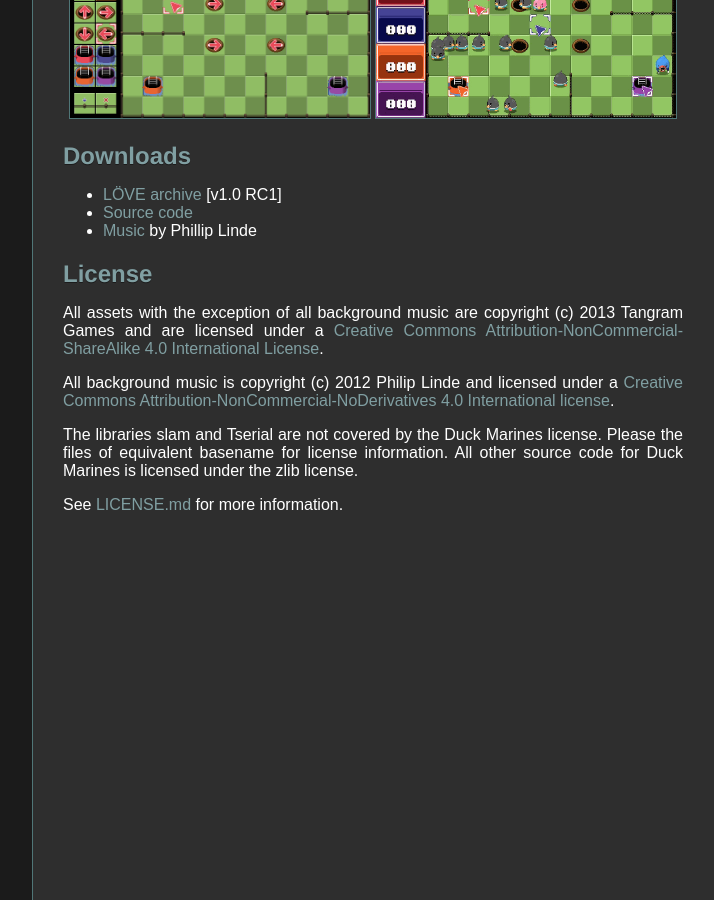
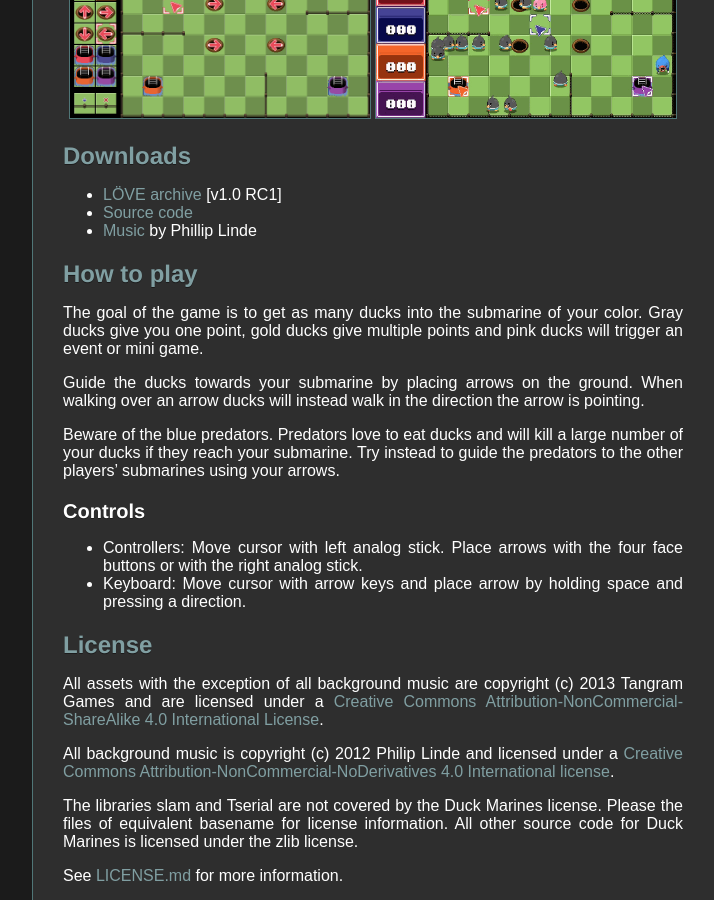
Before and after one commit to TangramGames/tangramgames.github.io, a Jekyll site: the page built from games/duckmarines/index.md, in a window 1280 px wide and 900 px high, scrolled down 1221 px. Shown: the whole window, without its empty margins (168-882 px from the left). Built offline with Jekyll 4.4.1, drawn with Linux system fonts in a browser that asks for light colours; some web fonts are replaced.

Commit message:
Added small how to play section

```diff
--- a/games/duckmarines/index.md
+++ b/games/duckmarines/index.md
@@ -30,6 +30,20 @@ colorful pixel art and more.
 * [Source code](https://github.com/SimonLarsen/duckmarines)
 * [Music](http://telefuturenow.com/linde-stone-soup/) by Phillip Linde
 
+## How to play ##
+
+The goal of the game is to get as many ducks into the submarine of your color. Gray ducks give you one point, gold ducks give multiple points and pink ducks will trigger an event or mini game.
+
+Guide the ducks towards your submarine by placing arrows on the ground. When walking over an arrow ducks will instead walk in the direction the arrow is pointing.
+
+Beware of the blue predators. Predators love to eat ducks and will kill a large number of your ducks if they reach your submarine. Try instead to guide the predators to the other players' submarines
+using your arrows.
+
+### Controls ###
+
+* Controllers: Move cursor with left analog stick. Place arrows with the four face buttons or with the right analog stick.
+* Keyboard: Move cursor with arrow keys and place arrow by holding space and pressing a direction.
+
 ## License ##
 
 All assets with the exception of all background music are copyright (c) 2013 Tangram Games and are licensed under a
```
